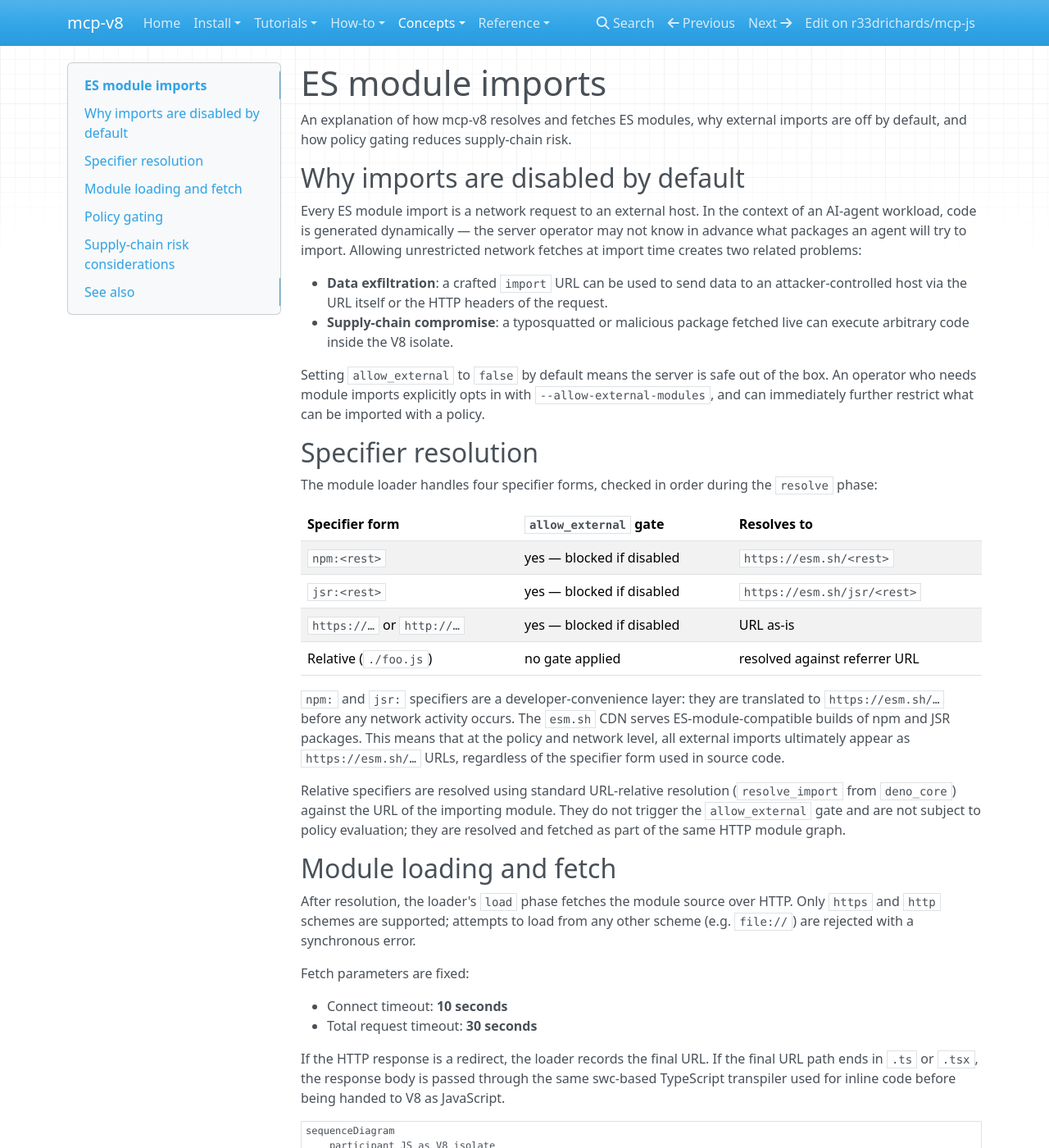
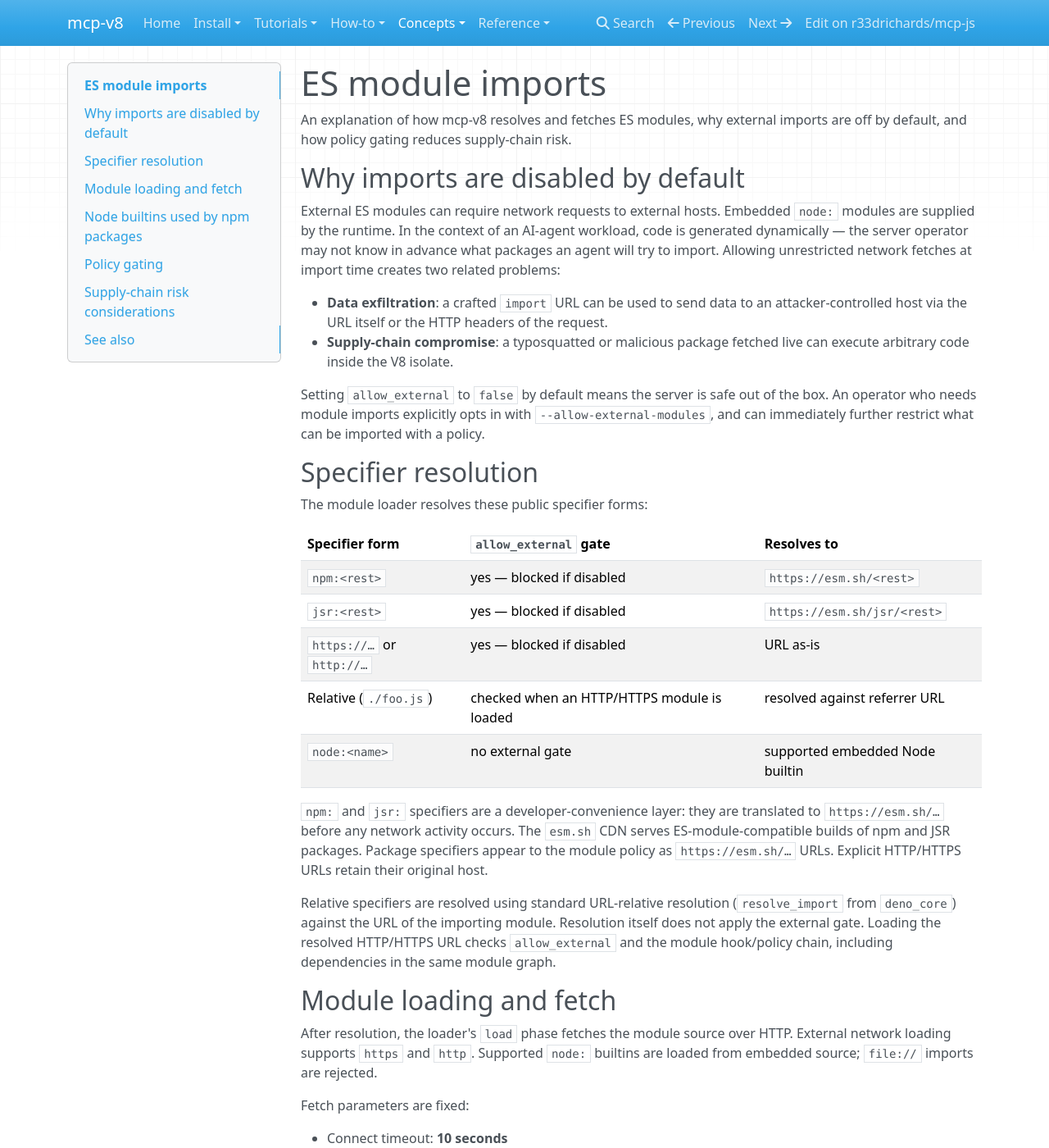
Before and after one commit to r33drichards/mcp-js, an MkDocs documentation site: the page built from site-docs/concepts/module-imports.md, in a window 1280 px wide and 1400 px high. Shown: the whole window at 82% size. Built offline with MkDocs 1.6.1, drawn with Linux system fonts in a browser that asks for light colours; nearby versions of some CDN libraries; some of the changed text lies outside the part shown.

Commit message:
Document builtin bridging and dependency policy checks

````diff
--- a/site-docs/concepts/module-imports.md
+++ b/site-docs/concepts/module-imports.md
@@ -4,7 +4,7 @@
 
 ## Why imports are disabled by default
 
-Every ES module import is a network request to an external host. In the context of an AI-agent workload, code is generated dynamically — the server operator may not know in advance what packages an agent will try to import. Allowing unrestricted network fetches at import time creates two related problems:
+External ES modules can require network requests to external hosts. Embedded `node:` modules are supplied by the runtime. In the context of an AI-agent workload, code is generated dynamically — the server operator may not know in advance what packages an agent will try to import. Allowing unrestricted network fetches at import time creates two related problems:
 
 - **Data exfiltration**: a crafted `import` URL can be used to send data to an attacker-controlled host via the URL itself or the HTTP headers of the request.
 - **Supply-chain compromise**: a typosquatted or malicious package fetched live can execute arbitrary code inside the V8 isolate.
@@ -13,22 +13,23 @@
 
 ## Specifier resolution
 
-The module loader handles four specifier forms, checked in order during the `resolve` phase:
+The module loader resolves these public specifier forms:
 
 | Specifier form | `allow_external` gate | Resolves to |
 |---|---|---|
 | `npm:<rest>` | yes — blocked if disabled | `https://esm.sh/<rest>` |
 | `jsr:<rest>` | yes — blocked if disabled | `https://esm.sh/jsr/<rest>` |
 | `https://…` or `http://…` | yes — blocked if disabled | URL as-is |
-| Relative (`./foo.js`) | no gate applied | resolved against referrer URL |
+| Relative (`./foo.js`) | checked when an HTTP/HTTPS module is loaded | resolved against referrer URL |
+| `node:<name>` | no external gate | supported embedded Node builtin |
 
-`npm:` and `jsr:` specifiers are a developer-convenience layer: they are translated to `https://esm.sh/…` before any network activity occurs. The `esm.sh` CDN serves ES-module-compatible builds of npm and JSR packages. This means that at the policy and network level, all external imports ultimately appear as `https://esm.sh/…` URLs, regardless of the specifier form used in source code.
+`npm:` and `jsr:` specifiers are a developer-convenience layer: they are translated to `https://esm.sh/…` before any network activity occurs. The `esm.sh` CDN serves ES-module-compatible builds of npm and JSR packages. Package specifiers appear to the module policy as `https://esm.sh/…` URLs. Explicit HTTP/HTTPS URLs retain their original host.
 
-Relative specifiers are resolved using standard URL-relative resolution (`resolve_import` from `deno_core`) against the URL of the importing module. They do not trigger the `allow_external` gate and are not subject to policy evaluation; they are resolved and fetched as part of the same HTTP module graph.
+Relative specifiers are resolved using standard URL-relative resolution (`resolve_import` from `deno_core`) against the URL of the importing module. Resolution itself does not apply the external gate. Loading the resolved HTTP/HTTPS URL checks `allow_external` and the module hook/policy chain, including dependencies in the same module graph.
 
 ## Module loading and fetch
 
-After resolution, the loader's `load` phase fetches the module source over HTTP. Only `https` and `http` schemes are supported; attempts to load from any other scheme (e.g. `file://`) are rejected with a synchronous error.
+After resolution, the loader's `load` phase fetches the module source over HTTP. External network loading supports `https` and `http`. Supported `node:` builtins are loaded from embedded source; `file://` imports are rejected.
 
 Fetch parameters are fixed:
 
@@ -59,6 +60,14 @@
     end
 ```
 
+## Node builtins used by npm packages
+
+esm.sh can rewrite a package's Node builtin imports to URLs such as `https://esm.sh/node/stream.mjs`. For supported builtins, mcp-v8 serves a small module at that URL which re-exports its embedded `node:stream` implementation. This keeps builtin dependencies in the same runtime as direct `node:` imports.
+
+The bridge applies only to canonical HTTPS `esm.sh/node/<supported-name>.mjs` URLs, without credentials, a non-default port, a query, or a fragment. The external-import gate and module hook/policy checks run before the bridge is used. Unsupported URLs follow normal network loading.
+
+This enables packages such as `npm:pngjs@7.0.0` to use the embedded stream and zlib implementations. Node compatibility remains partial: importing a package successfully does not establish that all of its APIs work. See the [compatibility reference](../reference/compatibility.md) for supported surfaces and the [import how-to](../how-to/module-imports.md) for a PNG example.
+
 ## Policy gating
 
 When a `modules` policy chain is configured, it is evaluated inside the `load` phase, after `allow_external` has already been confirmed but before the HTTP request is sent. This means:
@@ -87,7 +96,7 @@
 - `"jsr"` — resolved URL contains `esm.sh/jsr/`
 - `"url"` — any other HTTP/HTTPS URL
 
-The policy entrypoint is `data.mcp.modules.allow`. A `false` or undefined result blocks the fetch; the execution receives a `Module import denied by policy` error.
+The policy entrypoint is `data.mcp.modules.allow`. A `false` or undefined result blocks loading; the execution receives a module import denial error.
 
 ## Supply-chain risk considerations
 
````
